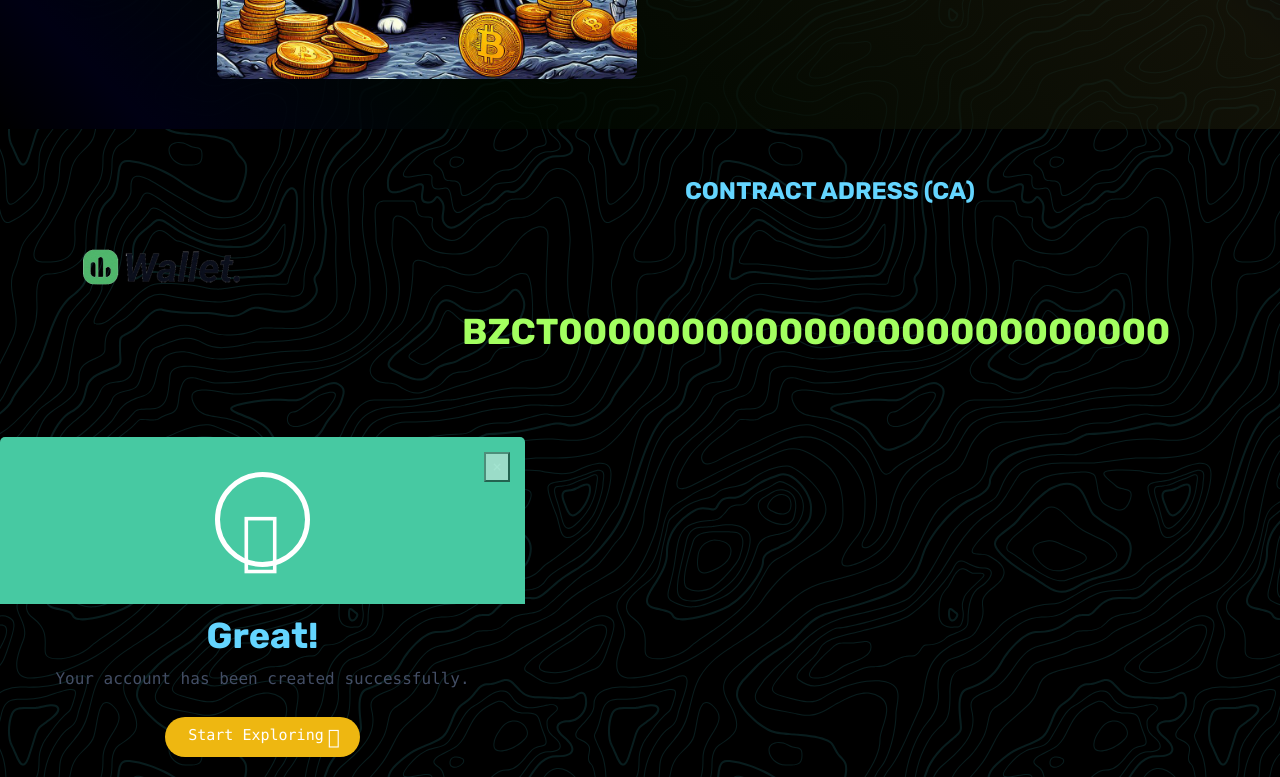
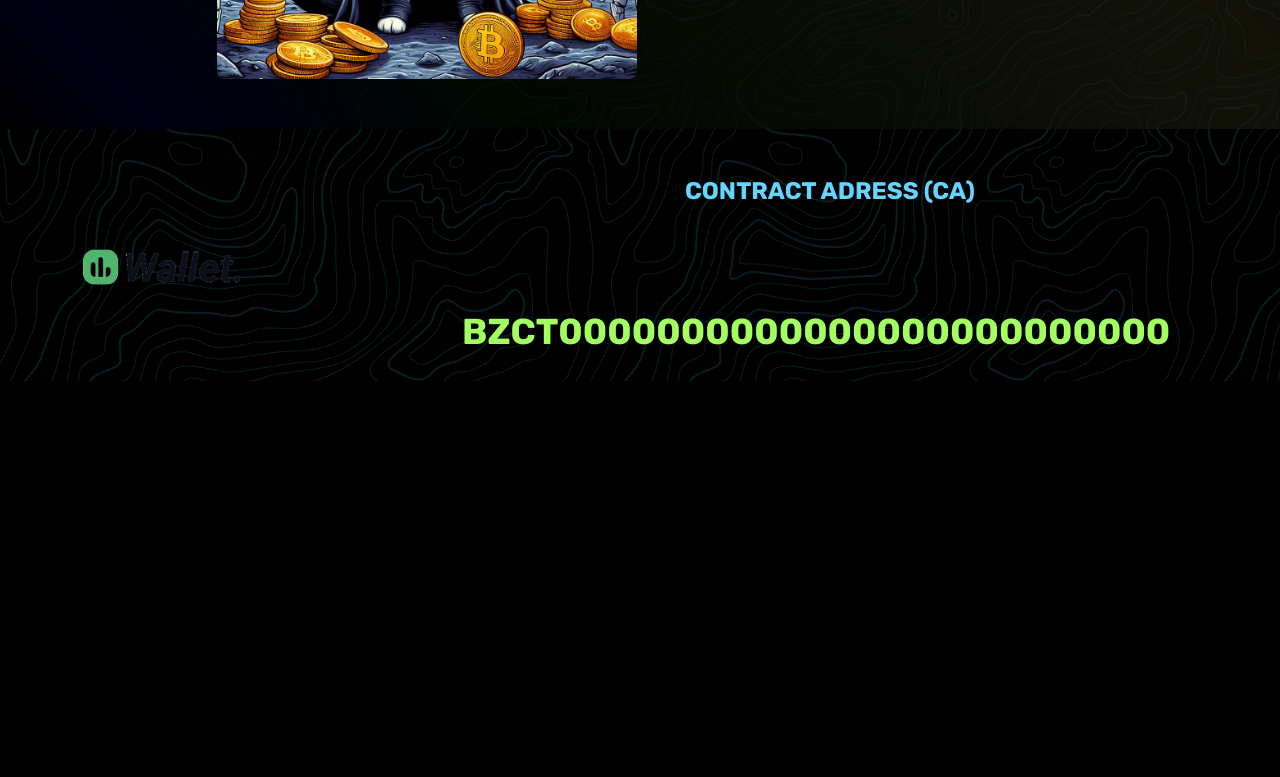
Before and after one commit to LuisPinto/BZCTS, a plain HTML site: page index.html in a window 1280 px wide. Shown: the part 3945-4722 px from the top of the page. After the commit the page ends 4326 px from the top, so only its background shows below. Drawn offline with Linux system fonts and the light colour scheme.

Commit message:
Update index.html
removed bad modal test

```diff
--- a/index.html
+++ b/index.html
@@ -324,25 +324,5 @@
 
 
       </script>
-
-
-
-      <div id="myModal" class="modal fade">
-  <div class="modal-dialog modal-confirm">
-    <div class="modal-content">
-      <div class="modal-header justify-content-center">
-        <div class="icon-box">
-          <i class="material-icons">&#xE876;</i>
-        </div>
-        <button type="button" class="close" data-dismiss="modal" aria-hidden="true">&times;</button>
-      </div>
-      <div class="modal-body text-center">
-        <h4>Great!</h4>
-        <p>Your account has been created successfully.</p>
-        <button class="btn btn-success" data-dismiss="modal"><span>Start Exploring</span> <i class="material-icons">&#xE5C8;</i></button>
-      </div>
-    </div>
-  </div>
-</div>
    </body>
 </html>
```
